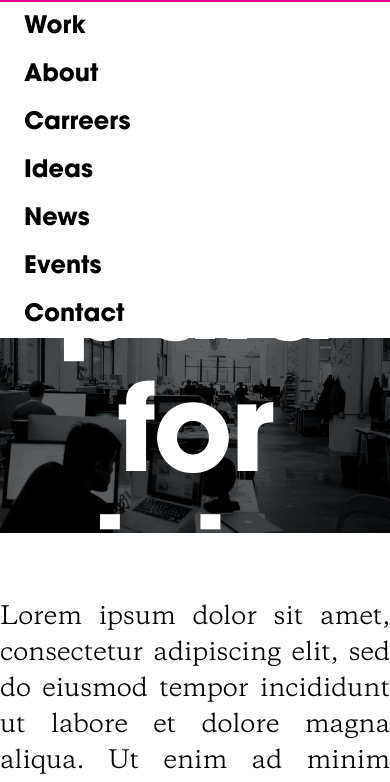
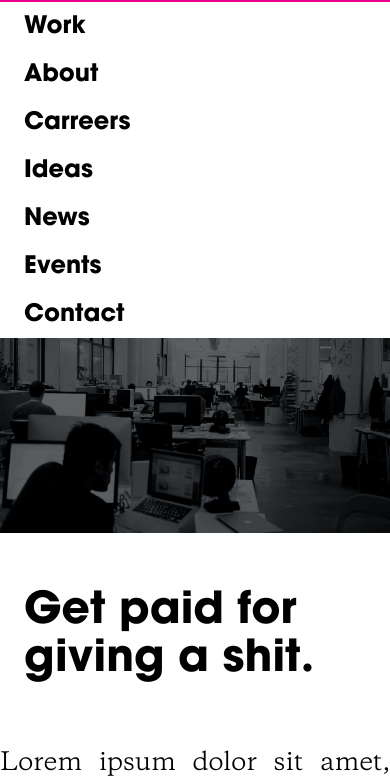
Before and after one commit to destradax/NavExercise, a website: page public/index.html in a window 390 px wide. Shown: the part 62-844 px from the top of the page. Drawn offline with Linux system fonts and the light colour scheme.

Commit message:
Added media queries for desktop and mobile on header.

```diff
--- a/public/index.html
+++ b/public/index.html
@@ -19,7 +19,9 @@
 		</ul>
 	</nav>
 	<header>
-		<img src="images/background-image.jpg" alt="Get paid for giving a shit." />
+		<div class="img-wrapper">
+			<img src="images/background-image.jpg" alt="Get paid for giving a shit." />
+		</div>
 		<h1>Get paid for giving a shit.</h1>
 	</header>
 	<section>
--- a/public/styles/header.css
+++ b/public/styles/header.css
@@ -1,11 +1,19 @@
 header {
 	position: relative;
-	max-height: 640px;
+}
+
+header div.img-wrapper {
 	overflow: hidden;
 }
 
-header img {
+header div.img-wrapper img {
 	width: 100%;
+}
+
+@media only screen and (min-width: 768px) {
+
+	header div.img-wrapper {
+		max-height: 640px;
 	}
 
 	header h1 {
@@ -19,3 +27,18 @@ header h1 {
 		letter-spacing: -0.02em;
 		text-align: center;
 	}
+}
+
+@media only screen and (max-width: 767px) {
+
+	header div.img-wrapper {
+		max-height: 240px;
+	}
+
+	header h1 {
+		font: 44px/48px HUGEAvantGardeBold;
+		color: #000;
+		margin-left: 24px;
+		margin-top: 50px;
+	}
+}
```
Lines whose indentation alone changed are shown as unchanged.
